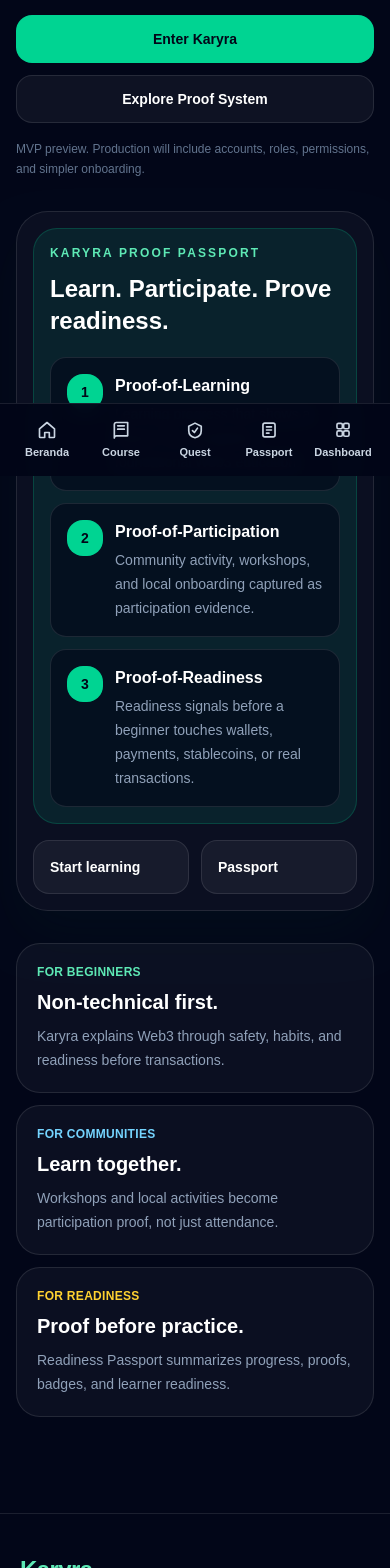
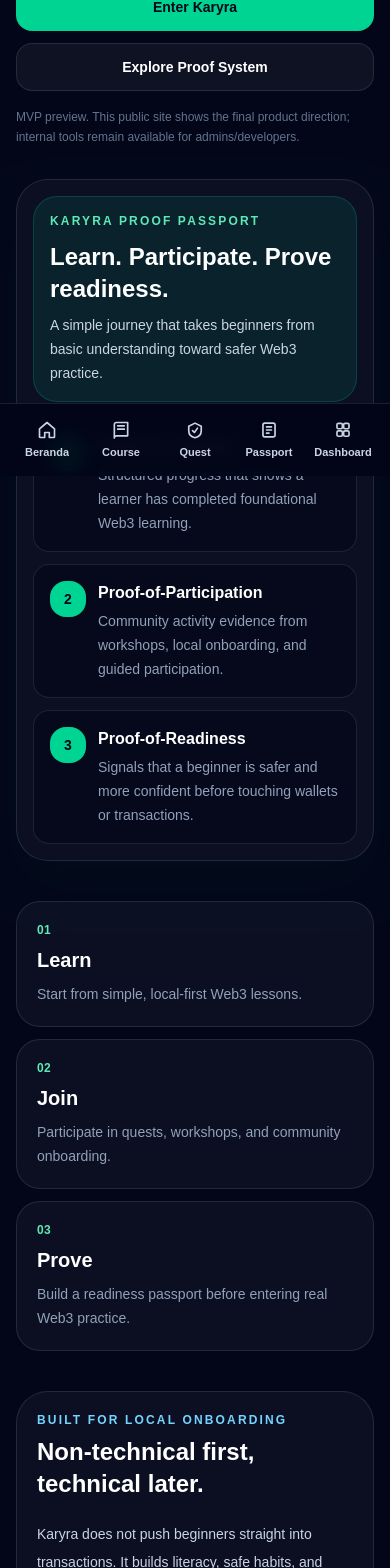
Before and after one commit to ululamri/Karyra, a Next.js app: page / in a window 390 px wide. Shown: the part 368-1936 px from the top of the page. Built offline with nearby package versions, Linux system fonts and the light colour scheme; no server answers.

Commit message:
feat: polish public product identity core

```diff
--- a/src/app/page.tsx
+++ b/src/app/page.tsx
@@ -1,24 +1,54 @@
 import Link from "next/link";
 import { getServerLanguage } from "@/lib/i18n-server";
 
-const pillars = [
+const proofPillars = [
   {
     title: "Proof-of-Learning",
     titleId: "Proof-of-Learning",
-    text: "Learning progress that shows a learner has completed foundational Web3 education.",
-    textId: "Bukti bahwa learner telah menyelesaikan pembelajaran dasar Web3.",
+    description:
+      "Structured progress that shows a learner has completed foundational Web3 learning.",
+    descriptionId:
+      "Progress terstruktur yang menunjukkan learner telah menyelesaikan pembelajaran dasar Web3.",
   },
   {
     title: "Proof-of-Participation",
     titleId: "Proof-of-Participation",
-    text: "Community activity, workshops, and local onboarding captured as participation evidence.",
-    textId: "Bukti partisipasi dalam workshop, komunitas, dan onboarding lokal.",
+    description:
+      "Community activity evidence from workshops, local onboarding, and guided participation.",
+    descriptionId:
+      "Bukti aktivitas komunitas dari workshop, onboarding lokal, dan partisipasi terpandu.",
   },
   {
     title: "Proof-of-Readiness",
     titleId: "Proof-of-Readiness",
-    text: "Readiness signals before a beginner touches wallets, payments, stablecoins, or real transactions.",
-    textId: "Bukti kesiapan sebelum pemula menyentuh wallet, payment, stablecoin, atau transaksi nyata.",
+    description:
+      "Signals that a beginner is safer and more confident before touching wallets or transactions.",
+    descriptionId:
+      "Sinyal bahwa pemula lebih aman dan percaya diri sebelum menyentuh wallet atau transaksi.",
+  },
+];
+
+const productSteps = [
+  {
+    label: "01",
+    title: "Learn",
+    titleId: "Belajar",
+    text: "Start from simple, local-first Web3 lessons.",
+    textId: "Mulai dari materi Web3 yang sederhana dan lokal-first.",
+  },
+  {
+    label: "02",
+    title: "Join",
+    titleId: "Ikut",
+    text: "Participate in quests, workshops, and community onboarding.",
+    textId: "Ikut quest, workshop, dan onboarding komunitas.",
+  },
+  {
+    label: "03",
+    title: "Prove",
+    titleId: "Buktikan",
+    text: "Build a readiness passport before entering real Web3 practice.",
+    textId: "Bangun readiness passport sebelum masuk ke praktik Web3 nyata.",
   },
 ];
 
@@ -27,23 +57,23 @@ export default async function HomePage() {
 
   return (
     <main className="min-h-screen bg-slate-950 text-white">
-      <section className="mx-auto flex w-full max-w-7xl flex-col gap-8 px-4 py-6 pb-24 md:px-8 md:py-12">
-        <section className="grid min-h-[72vh] gap-8 lg:grid-cols-[1.05fr_0.95fr] lg:items-center">
+      <section className="mx-auto flex w-full max-w-7xl flex-col gap-10 px-4 py-8 pb-24 md:px-8 md:py-14">
+        <section className="grid min-h-[68vh] gap-8 lg:grid-cols-[1.02fr_0.98fr] lg:items-center">
           <div>
-            <p className="inline-flex rounded-full border border-emerald-400/20 bg-emerald-400/10 px-3 py-1 text-xs font-bold uppercase tracking-[0.18em] text-emerald-300">
+            <p className="inline-flex rounded-full border border-emerald-400/20 bg-emerald-400/10 px-3 py-1 text-xs font-black uppercase tracking-[0.18em] text-emerald-300">
               Local Web3 Readiness Platform
             </p>
 
             <h1 className="mt-5 max-w-4xl text-4xl font-black tracking-tight text-white md:text-6xl lg:text-7xl">
               {language === "id"
-                ? "Buktikan kesiapan sebelum masuk Web3."
-                : "Prove readiness before entering Web3."}
+                ? "Buktikan kesiapan, bukan sekadar belajar Web3."
+                : "Prove readiness, not just Web3 learning."}
             </h1>
 
             <p className="mt-5 max-w-2xl text-base leading-7 text-slate-300 md:text-lg md:leading-8">
               {language === "id"
-                ? "Karyra membantu komunitas lokal belajar, berpartisipasi, dan membangun bukti kesiapan sebelum menggunakan wallet, payment, stablecoin, atau transaksi Web3 nyata."
-                : "Karyra helps local communities learn, participate, and build readiness proof before using wallets, payments, stablecoins, or real Web3 transactions."}
+                ? "Karyra membantu komunitas lokal belajar, berpartisipasi, dan membangun bukti kesiapan sebelum masuk ke wallet, payment, stablecoin, atau transaksi Web3 nyata."
+                : "Karyra helps local communities learn, participate, and build readiness proof before entering wallets, payments, stablecoins, or real Web3 transactions."}
             </p>
 
             <div className="mt-7 flex flex-col gap-3 sm:flex-row">
@@ -55,7 +85,7 @@ export default async function HomePage() {
               </Link>
               <Link
                 href="/proof-system"
-                className="inline-flex min-h-12 items-center justify-center rounded-2xl border border-white/10 bg-white/5 px-6 py-3 text-sm font-bold text-white transition hover:border-emerald-400/40"
+                className="inline-flex min-h-12 items-center justify-center rounded-2xl border border-white/10 bg-white/5 px-6 py-3 text-sm font-bold text-white transition hover:border-emerald-400/40 hover:bg-white/10"
               >
                 {language === "id" ? "Lihat Proof System" : "Explore Proof System"}
               </Link>
@@ -63,22 +93,32 @@ export default async function HomePage() {
 
             <p className="mt-4 max-w-xl text-xs leading-5 text-slate-500">
               {language === "id"
-                ? "MVP preview. Versi produksi akan memiliki akun, role, permission, dan onboarding yang lebih sederhana."
-                : "MVP preview. Production will include accounts, roles, permissions, and simpler onboarding."}
+                ? "MVP preview. Public site ini menampilkan arah produk akhir; area internal tetap tersedia untuk admin/developer."
+                : "MVP preview. This public site shows the final product direction; internal tools remain available for admins/developers."}
             </p>
           </div>
 
           <div className="rounded-[2rem] border border-white/10 bg-white/[0.04] p-4 shadow-2xl shadow-emerald-950/20 md:p-6">
-            <div className="rounded-[1.5rem] border border-emerald-400/20 bg-emerald-400/10 p-4">
-              <p className="text-xs font-bold uppercase tracking-[0.18em] text-emerald-300">
+            <div className="rounded-[1.5rem] border border-emerald-400/20 bg-emerald-400/10 p-4 md:p-5">
+              <p className="text-xs font-black uppercase tracking-[0.18em] text-emerald-300">
                 Karyra Proof Passport
               </p>
               <h2 className="mt-3 text-2xl font-black text-white md:text-3xl">
                 Learn. Participate. Prove readiness.
               </h2>
-              <div className="mt-5 grid gap-3">
-                {pillars.map((pillar, index) => (
-                  <div key={pillar.title} className="rounded-2xl border border-white/10 bg-slate-950/60 p-4">
+              <p className="mt-2 text-sm leading-6 text-slate-300">
+                {language === "id"
+                  ? "Satu alur sederhana untuk membawa pemula dari pemahaman dasar menuju kesiapan praktik Web3."
+                  : "A simple journey that takes beginners from basic understanding toward safer Web3 practice."}
+              </p>
+            </div>
+
+            <div className="mt-4 grid gap-3">
+              {proofPillars.map((pillar, index) => (
+                <article
+                  key={pillar.title}
+                  className="rounded-2xl border border-white/10 bg-slate-950/60 p-4"
+                >
                   <div className="flex items-start gap-3">
                     <div className="flex h-9 w-9 shrink-0 items-center justify-center rounded-2xl bg-emerald-400 text-sm font-black text-slate-950">
                       {index + 1}
@@ -88,46 +128,51 @@ export default async function HomePage() {
                         {language === "id" ? pillar.titleId : pillar.title}
                       </h3>
                       <p className="mt-1 text-sm leading-6 text-slate-400">
-                          {language === "id" ? pillar.textId : pillar.text}
+                        {language === "id" ? pillar.descriptionId : pillar.description}
                       </p>
                     </div>
                   </div>
-                  </div>
+                </article>
               ))}
-              </div>
-            </div>
-
-            <div className="mt-4 grid grid-cols-2 gap-3 text-sm">
-              <Link href="/learner" className="rounded-2xl border border-white/10 bg-white/5 p-4 font-bold text-white transition hover:border-emerald-400/40">
-                {language === "id" ? "Mulai belajar" : "Start learning"}
-              </Link>
-              <Link href="/passport" className="rounded-2xl border border-white/10 bg-white/5 p-4 font-bold text-white transition hover:border-emerald-400/40">
-                Passport
-              </Link>
             </div>
           </div>
         </section>
 
         <section className="grid gap-3 md:grid-cols-3">
-          <div className="rounded-3xl border border-white/10 bg-white/[0.04] p-5">
-            <p className="text-xs font-bold uppercase tracking-wide text-emerald-300">For beginners</p>
-            <h2 className="mt-2 text-xl font-bold">{language === "id" ? "Non-teknikal dulu." : "Non-technical first."}</h2>
+          {productSteps.map((step) => (
+            <article
+              key={step.label}
+              className="rounded-3xl border border-white/10 bg-white/[0.04] p-5"
+            >
+              <p className="text-xs font-black uppercase tracking-wide text-emerald-300">
+                {step.label}
+              </p>
+              <h2 className="mt-2 text-xl font-black text-white">
+                {language === "id" ? step.titleId : step.title}
+              </h2>
               <p className="mt-2 text-sm leading-6 text-slate-400">
-              {language === "id" ? "Karyra menjelaskan Web3 dari sisi keamanan, kebiasaan, dan kesiapan, bukan langsung transaksi." : "Karyra explains Web3 through safety, habits, and readiness before transactions."}
+                {language === "id" ? step.textId : step.text}
               </p>
+            </article>
+          ))}
+        </section>
+
+        <section className="rounded-[2rem] border border-white/10 bg-white/[0.04] p-5 md:p-7">
+          <div className="grid gap-5 lg:grid-cols-[0.85fr_1.15fr] lg:items-center">
+            <div>
+              <p className="text-xs font-black uppercase tracking-[0.18em] text-sky-300">
+                Built for local onboarding
+              </p>
+              <h2 className="mt-2 text-2xl font-black md:text-4xl">
+                {language === "id"
+                  ? "Non-teknikal dulu, teknikal belakangan."
+                  : "Non-technical first, technical later."}
+              </h2>
             </div>
-          <div className="rounded-3xl border border-white/10 bg-white/[0.04] p-5">
-            <p className="text-xs font-bold uppercase tracking-wide text-sky-300">For communities</p>
-            <h2 className="mt-2 text-xl font-bold">{language === "id" ? "Belajar bersama." : "Learn together."}</h2>
-            <p className="mt-2 text-sm leading-6 text-slate-400">
-              {language === "id" ? "Workshop dan aktivitas lokal menjadi bagian dari bukti partisipasi, bukan hanya attendance biasa." : "Workshops and local activities become participation proof, not just attendance."}
-            </p>
-          </div>
-          <div className="rounded-3xl border border-white/10 bg-white/[0.04] p-5">
-            <p className="text-xs font-bold uppercase tracking-wide text-amber-300">For readiness</p>
-            <h2 className="mt-2 text-xl font-bold">{language === "id" ? "Bukti sebelum praktik." : "Proof before practice."}</h2>
-            <p className="mt-2 text-sm leading-6 text-slate-400">
-              {language === "id" ? "Readiness Passport merangkum progress, proof, badge, dan kesiapan learner." : "Readiness Passport summarizes progress, proofs, badges, and learner readiness."}
+            <p className="text-sm leading-7 text-slate-300 md:text-base md:leading-8">
+              {language === "id"
+                ? "Karyra tidak mendorong pemula langsung bertransaksi. Platform ini membangun literasi, kebiasaan aman, dan bukti kesiapan sebelum pengguna menyentuh praktik Web3 yang lebih berisiko."
+                : "Karyra does not push beginners straight into transactions. It builds literacy, safe habits, and readiness evidence before users touch riskier Web3 practice."}
             </p>
           </div>
         </section>
--- a/src/app/proof-system/page.tsx
+++ b/src/app/proof-system/page.tsx
@@ -4,21 +4,75 @@ import { getServerLanguage } from "@/lib/i18n-server";
 const pillars = [
   {
     title: "Proof-of-Learning",
-    bodyId: "Bukti bahwa learner telah mempelajari konsep dasar melalui course, lesson, dan aktivitas belajar yang terstruktur.",
-    bodyEn: "Proof that a learner has studied foundational concepts through structured courses, lessons, and learning activities.",
-    flow: ["Course", "Lesson", "Progress", "Learning Proof"],
+    introId:
+      "Bukti bahwa learner telah memahami materi dasar sebelum masuk ke praktik Web3.",
+    introEn:
+      "Proof that a learner understands foundational material before entering Web3 practice.",
+    pointsId: [
+      "Course dan lesson terstruktur",
+      "Progress belajar yang tercatat",
+      "Reward XP dan badge pembelajaran",
+    ],
+    pointsEn: [
+      "Structured courses and lessons",
+      "Recorded learning progress",
+      "Learning XP and badges",
+    ],
   },
   {
     title: "Proof-of-Participation",
-    bodyId: "Bukti bahwa learner ikut aktivitas komunitas seperti workshop, onboarding offline, atau kegiatan lokal.",
-    bodyEn: "Proof that a learner joined community activities such as workshops, offline onboarding, or local events.",
-    flow: ["Workshop", "Community", "Attendance", "Participation Proof"],
+    introId:
+      "Bukti bahwa learner ikut aktivitas komunitas, workshop, dan onboarding lokal.",
+    introEn:
+      "Proof that a learner joined community activities, workshops, and local onboarding.",
+    pointsId: [
+      "Registrasi dan kehadiran workshop",
+      "Aktivitas komunitas offline",
+      "Bukti partisipasi yang bisa diverifikasi",
+    ],
+    pointsEn: [
+      "Workshop registration and attendance",
+      "Offline community activities",
+      "Reviewable participation evidence",
+    ],
   },
   {
     title: "Proof-of-Readiness",
-    bodyId: "Bukti bahwa learner lebih siap sebelum masuk ke praktik Web3 seperti wallet, stablecoin, payment, memo, dan keamanan dasar.",
-    bodyEn: "Proof that a learner is more prepared before practicing Web3 topics such as wallets, stablecoins, payments, memos, and basic safety.",
-    flow: ["Quest", "Checklist", "Review", "Readiness Proof"],
+    introId:
+      "Bukti bahwa learner lebih siap dan lebih aman sebelum menyentuh transaksi nyata.",
+    introEn:
+      "Proof that a learner is safer and more prepared before touching real transactions.",
+    pointsId: [
+      "Quest dan checklist kesiapan",
+      "Review admin sebelum proof diterbitkan",
+      "Readiness Passport sebagai ringkasan akhir",
+    ],
+    pointsEn: [
+      "Readiness quests and checklists",
+      "Admin review before proof issuance",
+      "Readiness Passport as the final summary",
+    ],
+  },
+];
+
+const layers = [
+  {
+    title: "Stellar Readiness Track",
+    label: "Financial readiness",
+    href: "/stacks/stellar-readiness",
+    textId:
+      "Jalur latihan wallet safety, memo awareness, stablecoin/payment literacy, dan pre-transaction confidence.",
+    textEn:
+      "A track for wallet safety, memo awareness, stablecoin/payment literacy, and pre-transaction confidence.",
+  },
+  {
+    title: "Filecoin Proof Archive",
+    label: "Evidence preservation",
+    href: "/passport",
+    textId:
+      "Arah pengarsipan proof record melalui manifest, checksum, CID, dan preservation layer.",
+    textEn:
+      "A proof record archive direction through manifests, checksums, CIDs, and a preservation layer.",
   },
 ];
 
@@ -27,38 +81,44 @@ export default async function ProofSystemPage() {
 
   return (
     <main className="min-h-screen bg-slate-950 text-white">
-      <section className="mx-auto flex w-full max-w-7xl flex-col gap-8 px-4 py-6 pb-24 md:px-8 md:py-12">
+      <section className="mx-auto flex w-full max-w-7xl flex-col gap-8 px-4 py-8 pb-24 md:px-8 md:py-14">
         <header className="max-w-4xl">
           <p className="text-xs font-black uppercase tracking-[0.22em] text-emerald-300">
             Karyra Proof System
           </p>
           <h1 className="mt-4 text-3xl font-black tracking-tight md:text-6xl">
             {language === "id"
-              ? "Tiga bukti untuk kesiapan Web3 lokal."
-              : "Three proofs for local Web3 readiness."}
+              ? "Sistem bukti untuk kesiapan Web3 lokal."
+              : "A proof system for local Web3 readiness."}
           </h1>
           <p className="mt-4 max-w-3xl text-sm leading-7 text-slate-300 md:text-lg md:leading-8">
             {language === "id"
-              ? "Karyra tidak hanya mengajarkan Web3. Karyra membantu komunitas membuktikan proses belajar, partisipasi, dan kesiapan sebelum masuk ke praktik Web3 nyata."
-              : "Karyra does not only teach Web3. It helps communities prove learning, participation, and readiness before entering real Web3 practice."}
+              ? "Karyra mengubah proses belajar dan partisipasi menjadi bukti kesiapan yang bisa dibaca, direview, dan dikembangkan menjadi identity layer komunitas."
+              : "Karyra turns learning and participation into readiness evidence that can be read, reviewed, and developed into a community identity layer."}
           </p>
         </header>
 
         <section className="grid gap-4 lg:grid-cols-3">
           {pillars.map((pillar, index) => (
-            <article key={pillar.title} className="rounded-[2rem] border border-white/10 bg-white/[0.04] p-5 md:p-6">
+            <article
+              key={pillar.title}
+              className="rounded-[2rem] border border-white/10 bg-white/[0.04] p-5 md:p-6"
+            >
               <div className="flex h-11 w-11 items-center justify-center rounded-2xl bg-emerald-400 text-lg font-black text-slate-950">
                 {index + 1}
               </div>
               <h2 className="mt-5 text-2xl font-black">{pillar.title}</h2>
               <p className="mt-3 text-sm leading-7 text-slate-400">
-                {language === "id" ? pillar.bodyId : pillar.bodyEn}
+                {language === "id" ? pillar.introId : pillar.introEn}
               </p>
               <div className="mt-5 grid gap-2">
-                {pillar.flow.map((step) => (
-                  <div key={step} className="flex items-center gap-3 rounded-2xl bg-slate-950/60 p-3 text-sm font-bold text-slate-200">
-                    <span className="h-2 w-2 rounded-full bg-emerald-400" />
-                    {step}
+                {(language === "id" ? pillar.pointsId : pillar.pointsEn).map((point) => (
+                  <div
+                    key={point}
+                    className="flex items-start gap-3 rounded-2xl bg-slate-950/60 p-3 text-sm font-bold leading-6 text-slate-200"
+                  >
+                    <span className="mt-2 h-2 w-2 shrink-0 rounded-full bg-emerald-400" />
+                    {point}
                   </div>
                 ))}
               </div>
@@ -66,28 +126,46 @@ export default async function ProofSystemPage() {
           ))}
         </section>
 
+        <section className="rounded-[2rem] border border-white/10 bg-white/[0.04] p-5 md:p-7">
+          <div className="grid gap-6 lg:grid-cols-[0.8fr_1.2fr] lg:items-start">
+            <div>
+              <p className="text-xs font-black uppercase tracking-[0.18em] text-sky-300">
+                Product flow
+              </p>
+              <h2 className="mt-2 text-2xl font-black md:text-4xl">
+                {language === "id"
+                  ? "Dari belajar menjadi bukti kesiapan."
+                  : "From learning to readiness proof."}
+              </h2>
+            </div>
+            <div className="grid gap-3 md:grid-cols-4">
+              {["Learn", "Participate", "Review", "Passport"].map((step, index) => (
+                <div key={step} className="rounded-2xl bg-slate-950/60 p-4">
+                  <p className="text-xs font-black text-emerald-300">0{index + 1}</p>
+                  <p className="mt-2 text-sm font-black text-white">{step}</p>
+                </div>
+              ))}
+            </div>
+          </div>
+        </section>
+
         <section className="grid gap-4 lg:grid-cols-2">
-          <div className="rounded-[2rem] border border-sky-400/20 bg-sky-400/10 p-5 md:p-6">
-            <p className="text-xs font-black uppercase tracking-wide text-sky-300">Stellar layer</p>
-            <h2 className="mt-2 text-2xl font-black">Financial Web3 Readiness</h2>
-            <p className="mt-3 text-sm leading-7 text-slate-300">
-              {language === "id"
-                ? "Stellar digunakan sebagai jalur pembelajaran kesiapan finansial: wallet safety, memo awareness, payment literacy, dan confidence sebelum transaksi."
-                : "Stellar is used as the financial readiness track: wallet safety, memo awareness, payment literacy, and confidence before transactions."}
-            </p>
-            <Link href="/stacks/stellar-readiness" className="mt-4 inline-flex text-sm font-black text-sky-200">Open Stellar Readiness →</Link>
-          </div>
-
-          <div className="rounded-[2rem] border border-violet-400/20 bg-violet-400/10 p-5 md:p-6">
-            <p className="text-xs font-black uppercase tracking-wide text-violet-300">Filecoin layer</p>
-            <h2 className="mt-2 text-2xl font-black">Proof Archive Layer</h2>
-            <p className="mt-3 text-sm leading-7 text-slate-300">
-              {language === "id"
-                ? "Filecoin diposisikan sebagai arah arsip bukti: manifest, checksum, CID, dan preservasi evidence untuk proof record."
-                : "Filecoin is positioned as the proof archive direction: manifests, checksums, CIDs, and evidence preservation for proof records."}
-            </p>
-            <Link href="/passport" className="mt-4 inline-flex text-sm font-black text-violet-200">View Passport →</Link>
-          </div>
+          {layers.map((layer) => (
+            <Link
+              key={layer.title}
+              href={layer.href}
+              className="rounded-[2rem] border border-white/10 bg-white/[0.04] p-5 transition hover:border-emerald-400/40 md:p-6"
+            >
+              <p className="text-xs font-black uppercase tracking-wide text-emerald-300">
+                {layer.label}
+              </p>
+              <h2 className="mt-2 text-2xl font-black">{layer.title}</h2>
+              <p className="mt-3 text-sm leading-7 text-slate-400">
+                {language === "id" ? layer.textId : layer.textEn}
+              </p>
+              <p className="mt-4 text-sm font-black text-emerald-300">Open →</p>
+            </Link>
+          ))}
         </section>
       </section>
     </main>
```
Also changed, not shown: src/app/login/page.tsx (+73 -41 lines). Lines whose indentation alone changed are shown as unchanged.
